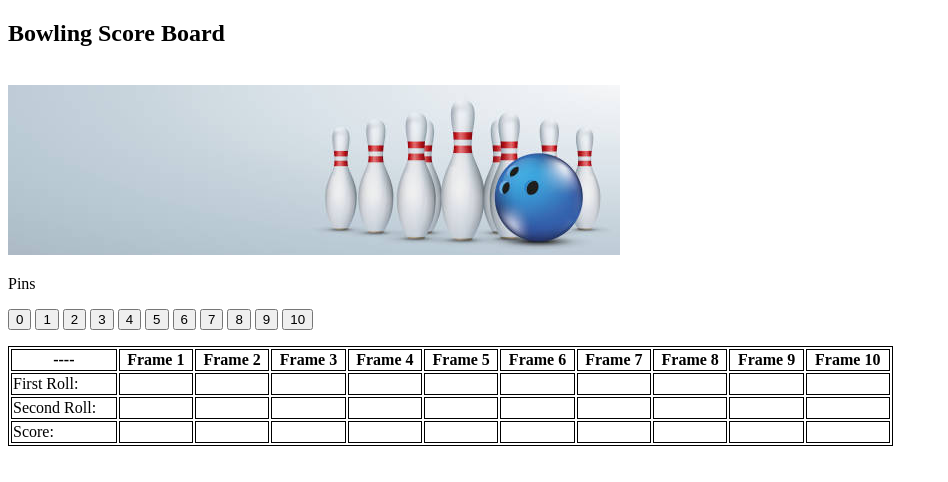
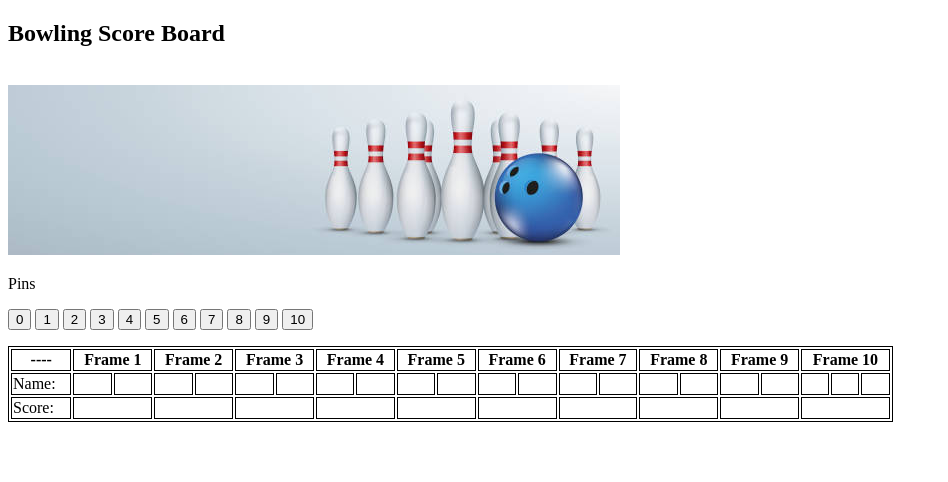
Before and after one commit to GarethWoodman/GarethWoodman.github.io, a website: page bowling-challenge/index.html in a window 1280 px wide. Shown: the whole page, without its empty margins (0-948 px from the left). Drawn offline with nearby package versions, Linux system fonts and the light colour scheme.

Commit message:
Amended table to include multiple rolls in one row

```diff
--- a/bowling-challenge/index.html
+++ b/bowling-challenge/index.html
@@ -33,55 +33,63 @@
       <table style="width:70%">
         <tr>
           <th>----</th>
-          <th>Frame 1</th>
-          <th>Frame 2</th>
-          <th>Frame 3</th>
-          <th>Frame 4</th>
-          <th>Frame 5</th>
-          <th>Frame 6</th>
-          <th>Frame 7</th>
-          <th>Frame 8</th>
-          <th>Frame 9</th>
-          <th>Frame 10</th>
+          <th colspan="2" colspan="2">Frame 1</th>
+          <th colspan="2">Frame 2</th>
+          <th colspan="2">Frame 3</th>
+          <th colspan="2">Frame 4</th>
+          <th colspan="2">Frame 5</th>
+          <th colspan="2">Frame 6</th>
+          <th colspan="2">Frame 7</th>
+          <th colspan="2">Frame 8</th>
+          <th colspan="2">Frame 9</th>
+          <th colspan="3">Frame 10</th>
         </tr>
         <tr>
-          <td>First Roll: </td>
+          <td>Name: </td>
           <th><span id="frame-0-first-roll"></span></th>
+          <th><span id="frame-0-second-roll"></span></th>
+
           <th><span id="frame-1-first-roll"></span></th>
+          <th><span id="frame-1-second-roll"></span></th>
+
           <th><span id="frame-2-first-roll"></span></th>
+          <th><span id="frame-2-second-roll"></span></th>
+
           <th><span id="frame-3-first-roll"></span></th>
+          <th><span id="frame-3-second-roll"></span></th>
+
           <th><span id="frame-4-first-roll"></span></th>
+          <th><span id="frame-4-second-roll"></span></th>
+
           <th><span id="frame-5-first-roll"></span></th>
+          <th><span id="frame-5-second-roll"></span></th>
+
           <th><span id="frame-6-first-roll"></span></th>
+          <th><span id="frame-6-second-roll"></span></th>
+
           <th><span id="frame-7-first-roll"></span></th>
+          <th><span id="frame-7-second-roll"></span></th>
+
           <th><span id="frame-8-first-roll"></span></th>
+          <th><span id="frame-8-second-roll"></span></th>
+
           <th><span id="frame-9-first-roll"></span></th>
+          <th><span id="frame-9-second-roll"></span></th>
+          <th><span id="frame-9-third-roll"></span></th>
         </tr>
-        <tr>
-          <td>Second Roll: </td>
-          <th><span id="frame-0-second-roll"></span></th>
-          <th><span id="frame-1-second-roll"></span></th>
-          <th><span id="frame-2-second-roll"></span></th>
-          <th><span id="frame-3-second-roll"></span></th>
-          <th><span id="frame-4-second-roll"></span></th>
-          <th><span id="frame-5-second-roll"></span></th>
-          <th><span id="frame-6-second-roll"></span></th>
-          <th><span id="frame-7-second-roll"></span></th>
-          <th><span id="frame-8-second-roll"></span></th>
-          <th><span id="frame-9-second-roll"></span></th>
-        </tr>
+
         <tr>
           <td>Score: </td>
-          <th><span id="frame-0-score"></span></th>
-          <th><span id="frame-1-score"></span></th>
-          <th><span id="frame-2-score"></span></th>
-          <th><span id="frame-3-score"></span></th>
-          <th><span id="frame-4-score"></span></th>
-          <th><span id="frame-5-score"></span></th>
-          <th><span id="frame-6-score"></span></th>
-          <th><span id="frame-7-score"></span></th>
-          <th><span id="frame-8-score"></span></th>
-          <th><span id="frame-9-score"></span></th>
+          <th colspan="2"> <span id="frame-0-score"></span></th>
+          <th colspan="2"><span id="frame-1-score"></span></th>
+          <th colspan="2"><span id="frame-2-score"></span></th>
+          <th colspan="2"><span id="frame-3-score"></span></th>
+          <th colspan="2"><span id="frame-4-score"></span></th>
+          <th colspan="2"><span id="frame-5-score"></span></th>
+          <th colspan="2"><span id="frame-6-score"></span></th>
+          <th colspan="2"><span id="frame-7-score"></span></th>
+          <th colspan="2"><span id="frame-8-score"></span></th>
+          <th colspan="3"><span id="frame-9-score"></span></th>
         </tr>
       </table>
     </section>
```
